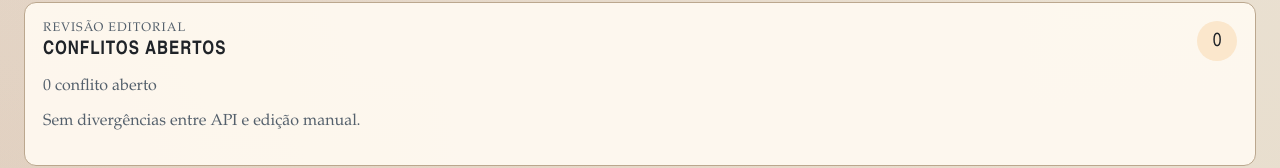
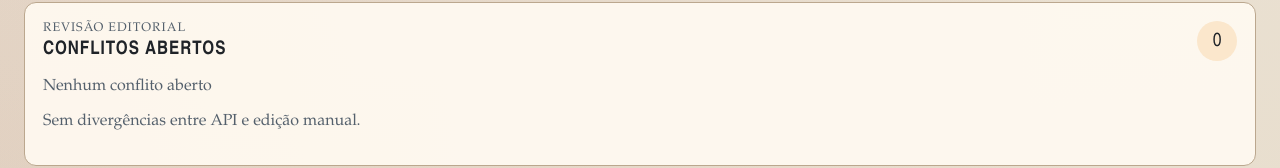
Before and after one commit to WellingtonFilho7/copa-2026-smart-bracket-v2, a React (Vite) app: page / in a window 1280 px wide. Shown: the part 4228-4396 px from the top of the page. Built offline with nearby package versions, Linux system fonts and the light colour scheme.

Commit message:
Polish conflict summary copy

```diff
--- a/src/components/ConflictPanel.tsx
+++ b/src/components/ConflictPanel.tsx
@@ -5,6 +5,13 @@ type ConflictPanelProps = {
 };
 
 export function ConflictPanel({ conflicts }: ConflictPanelProps) {
+  const summaryCopy =
+    conflicts.length === 0
+      ? "Nenhum conflito aberto"
+      : conflicts.length === 1
+        ? "1 conflito aberto"
+        : `${conflicts.length} conflitos abertos`;
+
   return (
     <aside className="conflict-panel">
       <div className="conflict-panel-header">
@@ -14,7 +21,7 @@ export function ConflictPanel({ conflicts }: ConflictPanelProps) {
         </div>
         <span className="conflict-count-badge">{conflicts.length}</span>
       </div>
-      <p className="muted-copy">{conflicts.length} conflito aberto</p>
+      <p className="muted-copy">{summaryCopy}</p>
       {conflicts.length === 0 ? (
         <p className="muted-copy">Sem divergências entre API e edição manual.</p>
       ) : (
```
Also changed, not shown: 1 other file (tests, documents, lock files or other folders).
